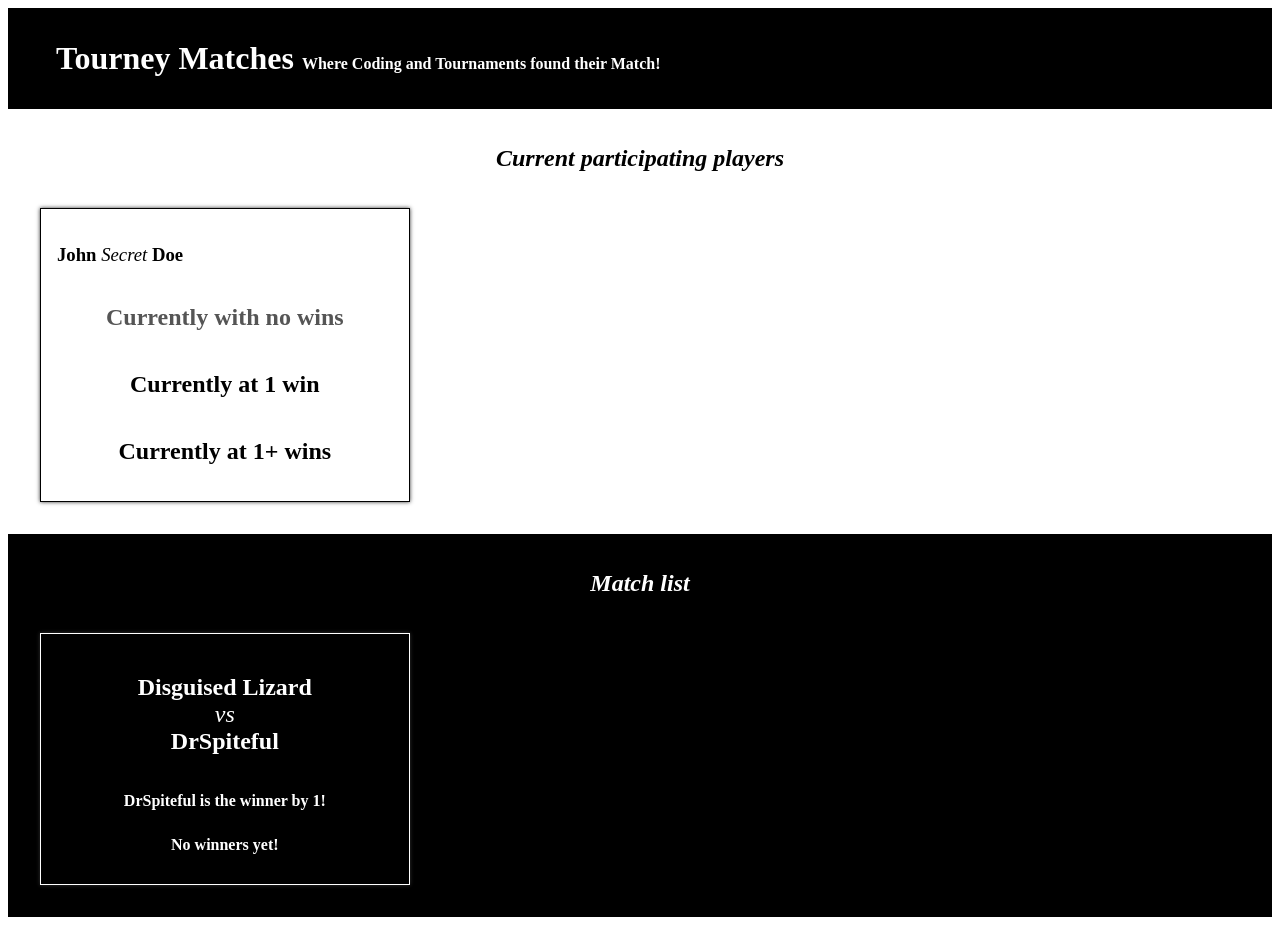
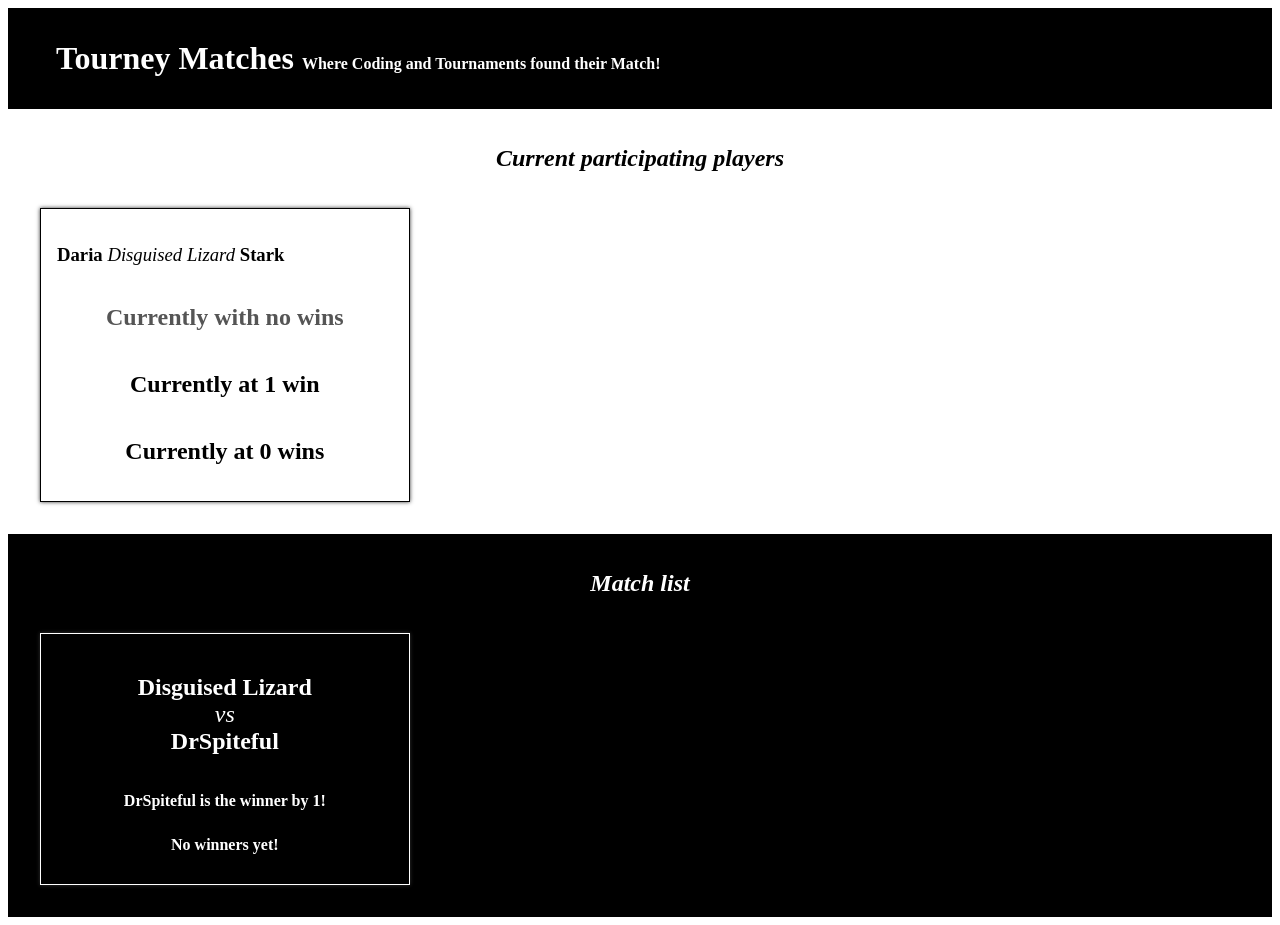
Before and after one commit to Khaled91Alkhatib/tourney-matches, a React (Create React App) app: page / in a window 1280 px wide. Built offline with nearby package versions, Linux system fonts and the light colour scheme.

Commit message:
Receive props for a player

```diff
--- a/src/components/Player.js
+++ b/src/components/Player.js
@@ -1,10 +1,10 @@
-function Player() {
+function Player(props) {
   return (
   <article className="Player">
-    <h1>John <span>Secret</span> Doe</h1>
+    <h1>{props.firstName} <span>{props.gamerTag}</span> {props.lastName}</h1>
     {/* To be shown when there are no wins */}<h2 className="zero">Currently with no wins</h2>
     {/* To be shown when there is 1 win */}<h2>Currently at 1 win</h2>
-    {/* To be shown when there is more than one win */}<h2>Currently at 1+ wins</h2>
+    {/* To be shown when there is more than one win */}<h2>Currently at {props.wins} wins</h2>
   </article>
   );
 }
```
